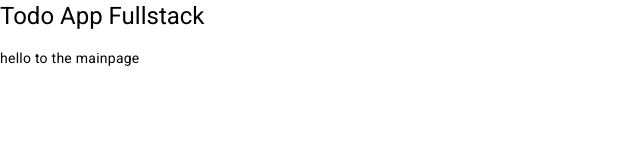
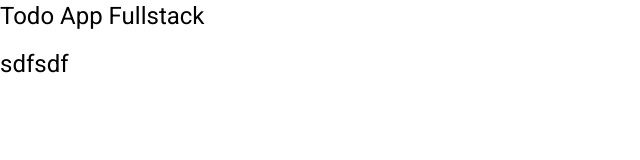
Before and after one commit to Soezdemir23/todo-api, an Angular app in the folder front/: page / in a window 1280 px wide. Shown: the top 160 px of the page, without its empty margins (0-640 px from the left). Built offline with nearby package versions, Linux system fonts and the light colour scheme.

Commit message:
set initial layout for app-todo

```diff
--- a/front/src/app/app.component.css
+++ b/front/src/app/app.component.css
@@ -1,8 +1,9 @@
 .app-root {
     display: flex;
     flex-direction: column;
-    height: 100vh;
+    min-height: 100vh;
 }
+
 
 main {
     flex: 1;
--- a/front/src/app/app.component.html
+++ b/front/src/app/app.component.html
@@ -1,5 +1,5 @@
 <div class="app-root">
   <app-header [title]="title"></app-header>
-  <main>hello to the mainpage</main>
+  <app-main></app-main>
   <app-footer></app-footer>
 </div>
--- a/front/src/app/footer/footer.component.css
+++ b/front/src/app/footer/footer.component.css
@@ -1,4 +1,3 @@
-.app-footer {
+:host {
     margin-top: auto;
-    ;
 }
--- a/front/src/app/main/main.component.css
+++ b/front/src/app/main/main.component.css
@@ -0,0 +1,3 @@
+:host {
+    flex-grow: 1;
+}
--- a/front/src/app/main/main.component.html
+++ b/front/src/app/main/main.component.html
@@ -1 +1,3 @@
-<p>main works!</p>
+<div class="app-main">
+  <h1>sdfsdf</h1>
+</div>
```
Also changed, not shown: front/src/app/app.module.ts (+4 -13 lines), front/src/app/main/main.component.ts (+3 -5 lines).
